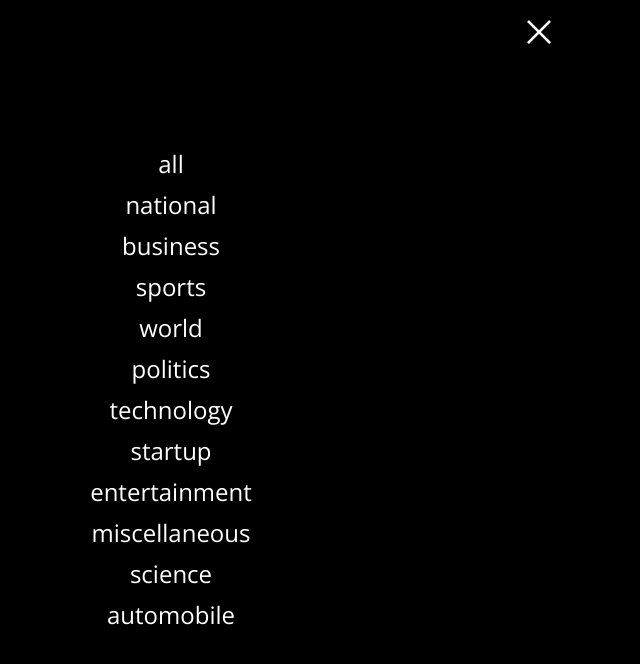
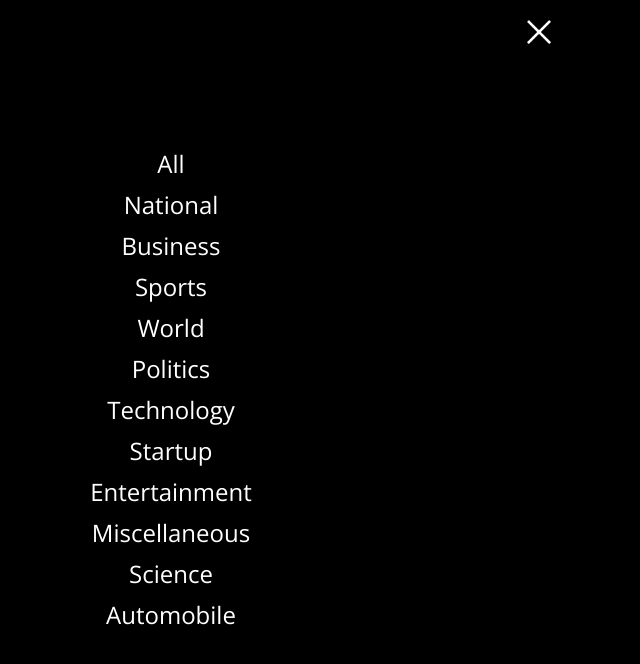
Before and after one commit to joinlooks/news-app-react-01, a React (Vite) app: page / in a window 1280 px wide. Both pictures are taken after a click on the button 1008 px from the left and 34 px from the top of the page. Shown: the top 664 px of the page, without its empty margins (469-1109 px from the left). Built offline with nearby package versions, Linux system fonts and the light colour scheme; no server answers.

Commit message:
working: app working fine with API call included

```diff
--- a/src/css/NewsItem.css
+++ b/src/css/NewsItem.css
@@ -3,6 +3,9 @@
 	grid-template-columns: 0.4fr 0.6fr;
 	margin-bottom: 50px;
 	gap: 10px;
+
+	text-decoration: none;
+	color: inherit;
 }
 
 .left img {
@@ -42,7 +45,7 @@
 	font-size: 1.1rem;
 }
 
-@media screen and (max-width: 768px) {
+@media screen and (width <= 800px) {
 	.news-item {
 		display: flex;
 		flex-direction: column;
--- a/src/css/Sidebar.css
+++ b/src/css/Sidebar.css
@@ -4,10 +4,13 @@
 	justify-content: center;
 	align-items: center;
 	gap: 0.5rem;
+	height: 80vh;
+}
 
+.sidebar button {
+	background: transparent;
+	border: none;
 	font-size: 1.5rem;
-
-	height: 80vh;
 }
 
 .close-button {
--- a/src/js/App.jsx
+++ b/src/js/App.jsx
@@ -1,4 +1,4 @@
-import { useState } from "react";
+import { useEffect, useState } from "react";
 import "../css/App.css";
 import Navbar from "./Navbar";
 import News from "./News";
@@ -7,26 +7,43 @@ import Sidebar from "./Sidebar";
 function App() {
 	const [sidebar, setSidebar] = useState(false);
 	const [category, setCategory] = useState("all");
+	const [articles, setArticles] = useState([]);
 
 	const toggleSidebar = () => {
 		setSidebar(!sidebar);
 	};
 
-	const getNews = () => {
+	const getNews = async () => {
 		const URL = `https://inshorts.deta.dev/news?category=${category}`;
+		const response = await fetch(URL);
+		const data = await response.json();
+		setArticles(data.data);
 	};
+
+	useEffect(() => {
+		getNews();
+		// eslint-disable-next-line react-hooks/exhaustive-deps
+	}, [category]);
 
 	return (
 		<>
 			<div className="app">
 				<div className={`${!sidebar ? "display-none" : ""}`}>
-					<Sidebar sidebar={sidebar} toggleSidebar={toggleSidebar} />
+					<Sidebar
+						sidebar={sidebar}
+						toggleSidebar={toggleSidebar}
+						setCategory={setCategory}
+					/>
 				</div>
 
 				<div className={`${sidebar ? "display-none" : ""}`}>
-					<Navbar sidebar={sidebar} toggleSidebar={toggleSidebar} />
+					<Navbar
+						sidebar={sidebar}
+						toggleSidebar={toggleSidebar}
+						category={category}
+					/>
 
-					<News />
+					<News articles={articles} />
 				</div>
 			</div>
 		</>
--- a/src/js/Navbar.jsx
+++ b/src/js/Navbar.jsx
@@ -1,10 +1,13 @@
 import "../css/Navbar.css";
 
-const Navbar = ({ sidebar, toggleSidebar }) => {
+const Navbar = ({ toggleSidebar, category }) => {
+	const capitalizeFirstLetter = (string) => {
+		return string.charAt(0).toUpperCase() + string.slice(1);
+	};
 	return (
 		<>
 			<nav className="navbar">
-				<h1 className="heading">News</h1>
+				<h1 className="heading">{capitalizeFirstLetter(category)} News</h1>
 				<div className="logo">
 					<button onClick={toggleSidebar}>
 						<img src="./images/menu.png" alt="Menu" />
--- a/src/js/News.jsx
+++ b/src/js/News.jsx
@@ -1,14 +1,14 @@
 import "../css/News.css";
 import NewsItem from "./NewsItem";
 
-const News = () => {
+const News = ({ articles }) => {
 	return (
 		<>
 			<div className="news">
-				<NewsItem />
-				<NewsItem />
-				<NewsItem />
-				<NewsItem />
+				{articles &&
+					articles.map((article) => (
+						<NewsItem key={article.id} article={article} />
+					))}
 			</div>
 		</>
 	);
--- a/src/js/NewsItem.jsx
+++ b/src/js/NewsItem.jsx
@@ -1,33 +1,28 @@
 import "../css/NewsItem.css";
 
-const NewsItem = () => {
+const NewsItem = ({ article }) => {
 	return (
 		<>
-			<div className="news-item">
+			<a
+				className="news-item"
+				href={article.readMoreUrl}
+				target="_blank"
+				rel="noopener noreferrer"
+			>
 				<div className="left">
-					<img
-						src="https://static.inshorts.com/inshorts/images/v1/variants/jpg/m/2023/03_mar/28_tue/img_1680015247775_711.jpg?"
-						alt=""
-					/>
+					<img src={article.imageUrl} alt="NewsImage" />
 				</div>
 				<div className="right">
-					<h2 className="title">
-						5 planets visible in the sky tonight in rare celestial event
-					</h2>
+					<h2 className="title">{article.title}</h2>
 					<p className="extras">
-						<span className="author">Daisy Mowke</span>
-						<span className="date-time">08:53 pm 28 Mar 2023,Tuesday</span>
+						<span className="author">{article.author}</span>
+						<span className="date-time">
+							{article.time} {article.date}
+						</span>
 					</p>
-					<p className="content">
-						Five planets, Mercury, Venus, Mars, Jupiter and Uranus, along with
-						the Moon will be visible in almost an arc in the sky on Tuesday
-						night. This isn't a true planetary alignment where they'll appear in
-						a straight line. Jupiter will appear brighter than Mercury and Venus
-						would be the brightest among the whole group. Uranus will appear
-						faintly near Venus.
-					</p>
+					<p className="content">{article.content}</p>
 				</div>
-			</div>
+			</a>
 		</>
 	);
 };
--- a/src/js/Sidebar.jsx
+++ b/src/js/Sidebar.jsx
@@ -1,6 +1,11 @@
 import "../css/Sidebar.css";
 
-const Sidebar = ({ sidebar, toggleSidebar }) => {
+const Sidebar = ({ toggleSidebar, setCategory }) => {
+	const handleClick = (e) => {
+		setCategory(e);
+		toggleSidebar();
+	};
+
 	return (
 		<>
 			<div className="close-button">
@@ -9,18 +14,22 @@ const Sidebar = ({ sidebar, toggleSidebar }) => {
 				</button>
 			</div>
 			<div className="sidebar">
-				<p> all </p>
-				<p> national </p>
-				<p> business </p>
-				<p> sports </p>
-				<p> world </p>
-				<p> politics </p>
-				<p> technology </p>
-				<p> startup </p>
-				<p> entertainment </p>
-				<p> miscellaneous </p>
-				<p> science </p>
-				<p> automobile </p>
+				<button onClick={() => handleClick("all")}> All </button>
+				<button onClick={() => handleClick("national")}> National </button>
+				<button onClick={() => handleClick("business")}> Business </button>
+				<button onClick={() => handleClick("sports")}> Sports </button>
+				<button onClick={() => handleClick("world")}> World </button>
+				<button onClick={() => handleClick("politics")}> Politics </button>
+				<button onClick={() => handleClick("technology")}> Technology </button>
+				<button onClick={() => handleClick("startup")}> Startup </button>
+				<button onClick={() => handleClick("entertainment")}>
+					Entertainment
+				</button>
+				<button onClick={() => handleClick("miscellaneous")}>
+					Miscellaneous
+				</button>
+				<button onClick={() => handleClick("science")}> Science </button>
+				<button onClick={() => handleClick("automobile")}> Automobile </button>
 			</div>
 		</>
 	);
```
